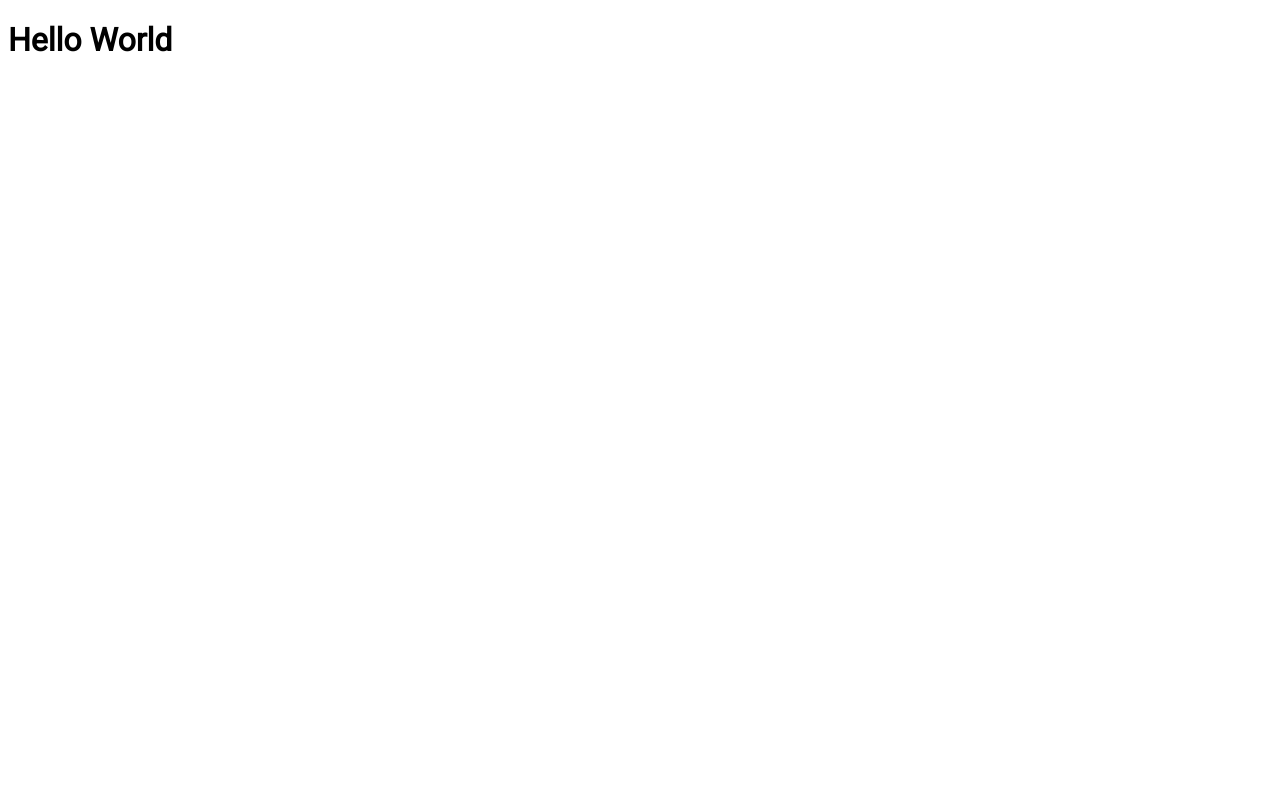
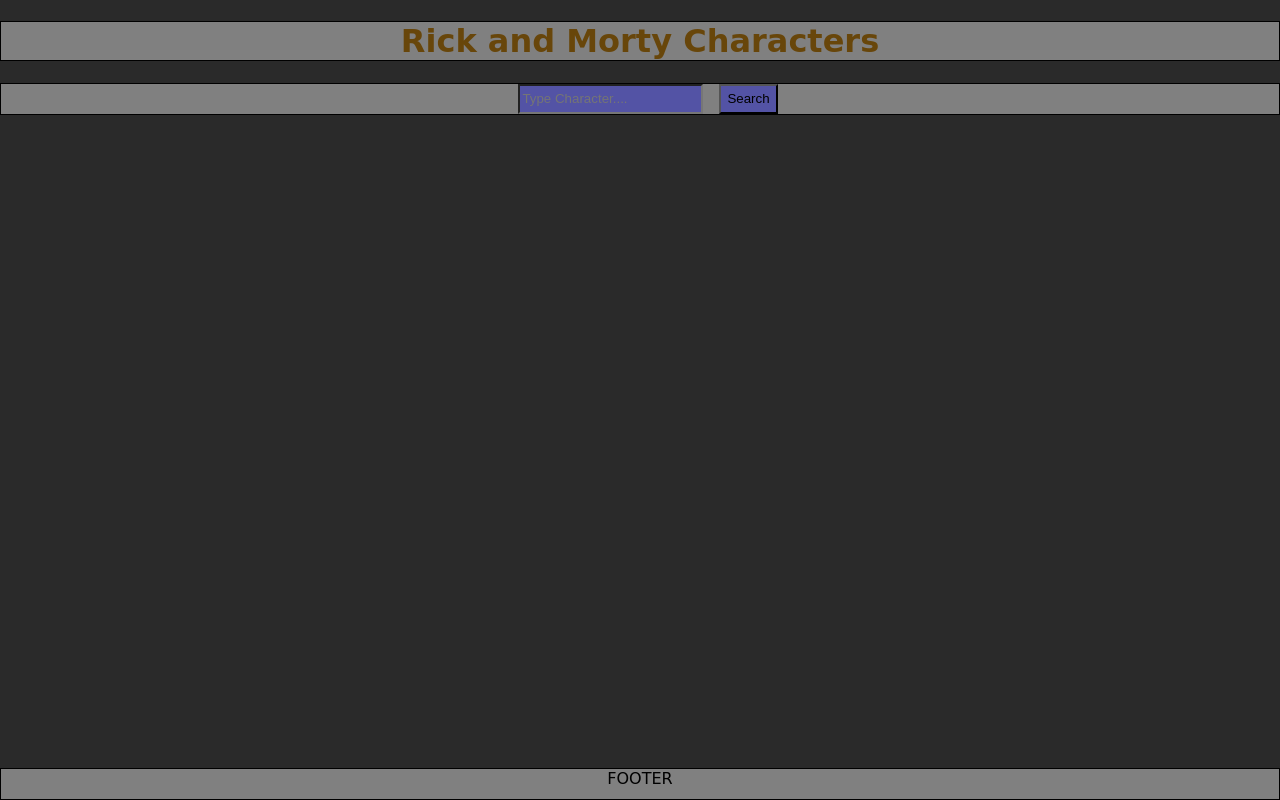
Before and after one commit to D3nnis249/rick-and-morty, a website: page index.html in a window 1280 px wide. Drawn offline with Linux system fonts and the light colour scheme.

Commit message:
Add charachter function

```diff
--- a/index.html
+++ b/index.html
@@ -4,14 +4,29 @@
     <meta charset="UTF-8" />
     <link rel="icon" type="image/svg+xml" href="favicon.svg" />
     <meta name="viewport" content="width=device-width, initial-scale=1.0" />
-    <link rel="stylesheet" href="/src/styles/index.css" />
-    <title>Vite App</title>
+    <link rel="stylesheet" href="./src/styles/index.css" />
+    <script src="/rick-and-morty/src/main.js" defer></script>
+    <title>Rick and Morty App</title>
   </head>
   <body>
     <header>
-      <h1>Hello World</h1>
+      <h1>Rick and Morty Characters</h1>
     </header>
-    <div id="app"></div>
-    <script type="module" src="/src/main.js"></script>
+    <div id="app">
+      <section id="searchBar">
+        <label for="site-search"></label>
+        <input
+          type="search"
+          id="site-search"
+          name="q"
+          placeholder="Type Character...."
+        />
+        <button class="btn-search">Search</button>
+      </section>
+      <section>
+        <ul data-js="cards"></ul>
+      </section>
+    </div>
+    <footer>FOOTER</footer>
   </body>
 </html>
--- a/package.json
+++ b/package.json
@@ -1,5 +1,5 @@
 {
-  "name": "vite-vanilla-js-template",
+  "name": "rick-and-morty-app",
   "version": "0.0.0",
   "scripts": {
     "dev": "vite",
--- a/src/styles/_base.css
+++ b/src/styles/_base.css
@@ -5,6 +5,10 @@
 }
 
 html {
-  font-family: "Roboto", sans-serif;
+  font-family: "Patrick Hand SC", cursive;
   font-size: 16px;
 }
+
+body{
+  margin: 0;
+}
--- a/src/styles/index.css
+++ b/src/styles/index.css
@@ -1,3 +1,49 @@
 @import "_base.css";
 @import "_fonts.css";
 @import "_colors.css";
+* {
+  box-sizing: border-box;
+  background-color: rgb(42, 42, 42);
+}
+
+body{
+  margin: 0;
+
+}
+
+h1 {
+  position: sticky;
+  color: rgb(104, 70, 10);
+  text-align: center;
+  background-color: grey;
+  border: 1px black solid;
+}
+
+#searchBar{
+display: flex;
+justify-content: center;
+flex-direction: row;
+height: 2.0rem;
+gap: 1rem;
+border: 1px black solid;
+background-color: grey;
+}
+
+footer{
+  width: 100vw;
+  height: 2rem;
+  text-align: center;
+  position: fixed;
+  bottom: 0;
+  border: 1px black solid;
+  z-index: 10;
+  background-color: grey;
+}
+
+#site-search{
+  background-color: rgb(83, 83, 165);
+}
+
+.btn-search{
+  background-color: rgb(83, 83, 165)
+}
```
Also changed, not shown: src/utils/character.js (added, +24 -0 lines).
